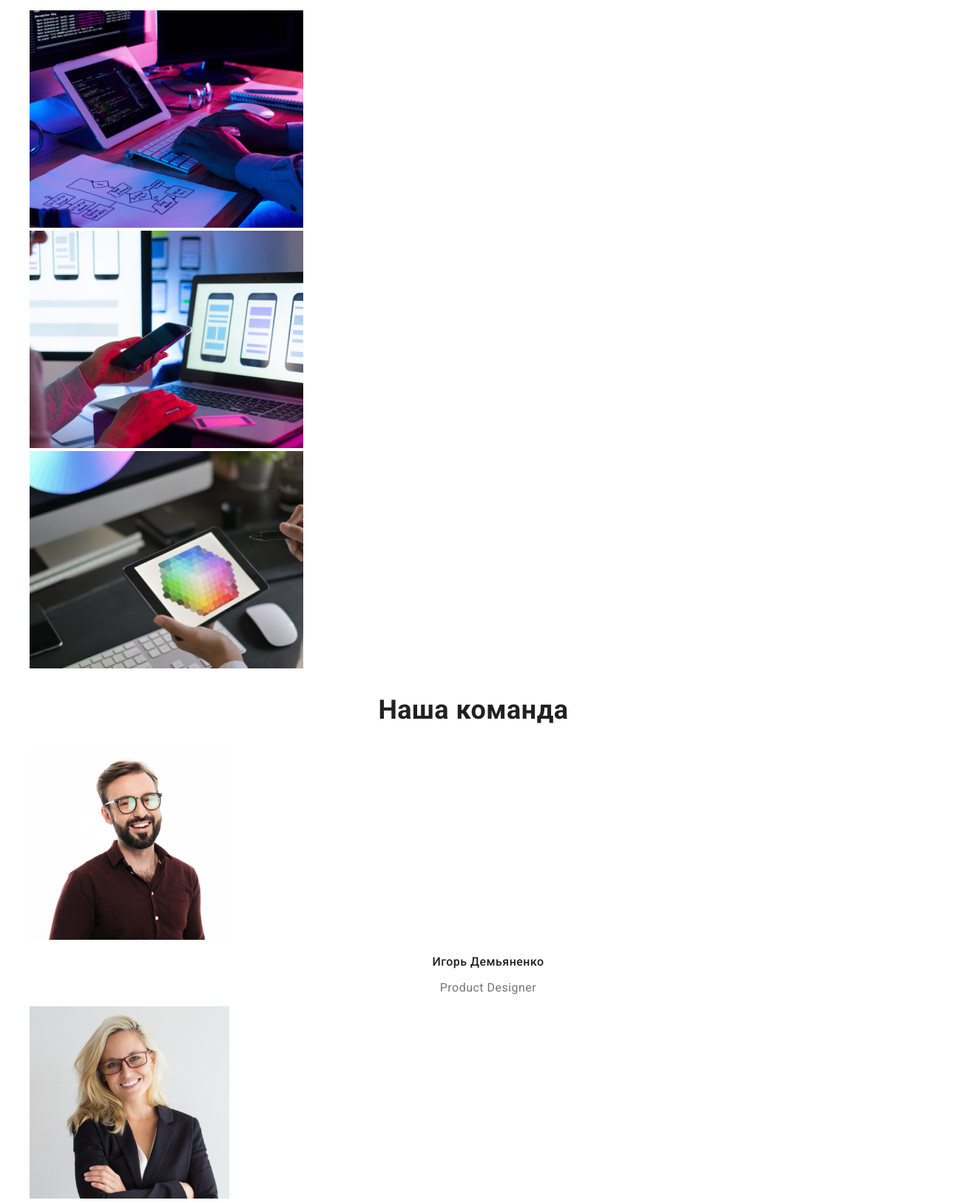
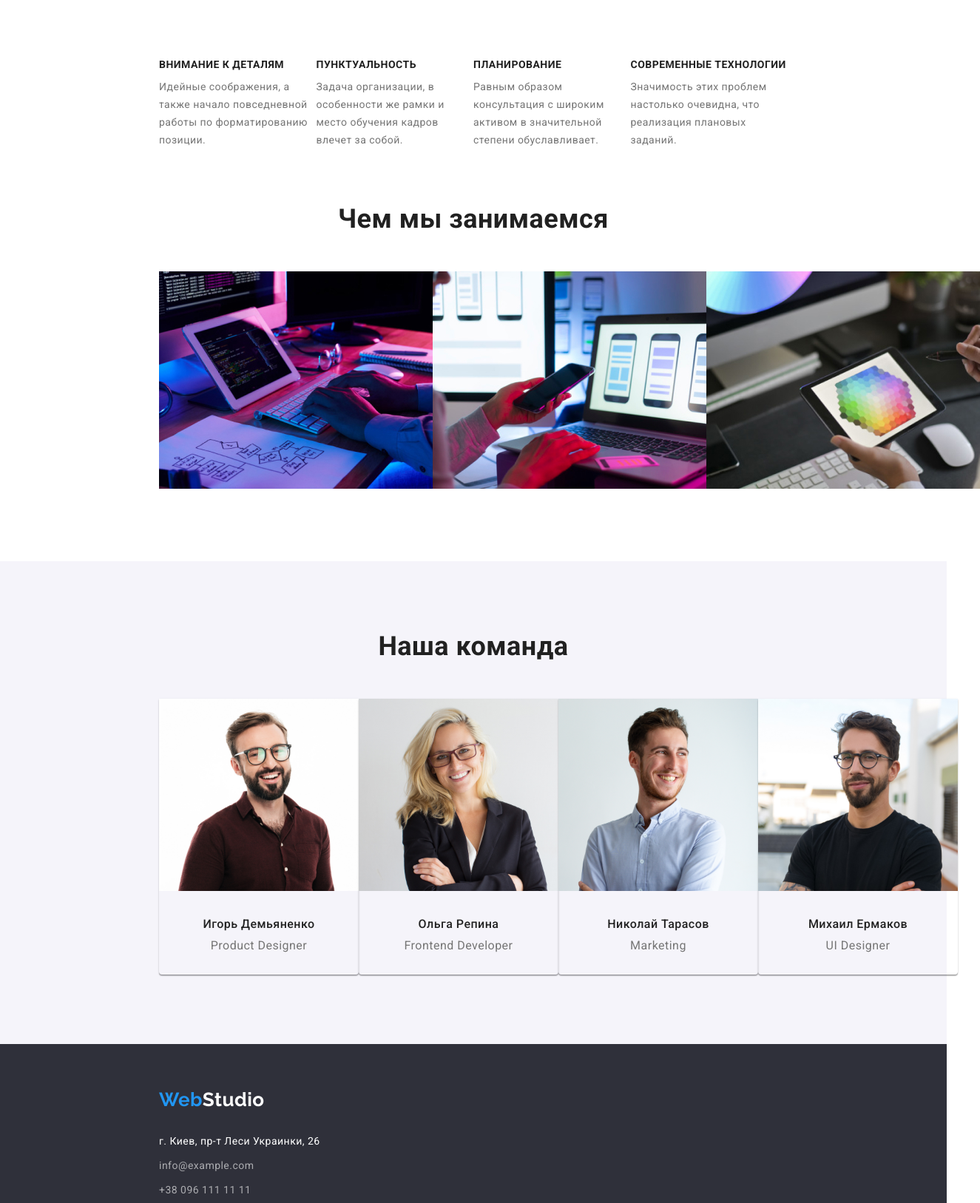
Before and after one commit to EKhoroshko/goit-markup-hw-03, a plain HTML site: page index.html in a window 1280 px wide. Shown: the part 731-2358 px from the top of the page at 74% size, 1325 px wide, since content can reach past the window. Drawn offline with nearby package versions, Linux system fonts and the light colour scheme.

Commit message:
Студия
add css, normalaize

```diff
--- a/css/slyle.css
+++ b/css/slyle.css
@@ -13,8 +13,18 @@
     --background-light-color:#F5F4FA;
     --background-hero-color: #2F303A;
 }
+html{
+    box-sizing: border-box;
+}
+
+*,
+*::before,
+*::after{
+    box-sizing:border-box;
+}
 
 body{
+    max-width: 1600px;
     background-color:var(--background-main-color);
     color: var(--primary-text-color);
     font-family: Roboto,sans-serif;
@@ -28,6 +38,8 @@ a{
 
 .list{
     list-style: none;
+    padding: 0px;
+    margin: 0px;
 }
 
 .logo{
@@ -62,6 +74,7 @@ a{
 }
 
 .contact a {
+    width: 135px;
     color: var(--primary-text-color);
     font-weight: 500;
     font-size: 14px;
@@ -70,6 +83,7 @@ a{
 }
 
 .section-title{
+    margin: 0px;
     color: var(--title-text-color);
     font-weight: 700;
     font-size: 36px;
@@ -77,11 +91,27 @@ a{
     text-align: center;
 }
 
+.header-page{
+    padding: 32px 215px;
+    display: flex;
+    justify-content: space-between;
+}
+
+.site-nav,
+.contact{
+    display: flex;
+}
+
 .hero{
    background-color: var(--background-hero-color);
+   padding-top: 202px;
+   padding-bottom: 206px;
 }
 
 .hero-title{
+    max-width: 696px;
+    padding-bottom: 22px;
+    margin: 0 auto;
     color: #FFFFFF;
     font-weight: 900;
     font-size: 44px;
@@ -92,6 +122,11 @@ a{
 }
 
 .hero-link{
+    padding: 10px 32px;
+    min-width: 200px;
+    margin: 0 auto;
+    box-shadow: 0px 4px 4px rgba(0, 0, 0, 0.15);
+    border-radius: 4px;
     color:#FFFFFF;
     background-color: var(--accent-text-color);
     font-family: Roboto,sans-serif;
@@ -104,7 +139,24 @@ a{
     letter-spacing: 0.06em;
 }
 
+.warranty{
+    padding: 94px 215px;
+}
+
+.warranty ul{
+    display: flex;
+    justify-content: space-between;
+}
+
+.warranty li{
+    display: inline-block;
+    text-align: left;
+    width: 270px;
+    height: 101px;
+}
+
 .warranty-plan{
+    margin: 0px;
     color: var(--title-text-color);
     font-weight: 700;
     font-size: 14px;
@@ -113,11 +165,51 @@ a{
 }
 
 .warranty-text{
+    margin: 0px;
+    padding-top: 10px;
     font-size: 14px;
     line-height: 1.71;
 }
 
+.occupation{
+    padding: 0px 215px 94px;
+}
+
+.occupation .section-title{
+    padding-bottom: 50px;
+}
+
+.occupation ul{
+     display: flex;
+     justify-content: space-between;
+}
+
+.team{
+    padding: 94px 215px;
+    background-color:var(--background-light-color);
+}
+
+.team .section-title{
+    padding-bottom: 50px;
+}
+
+.team ul{
+    display: flex;
+    justify-content: space-between;
+}
+
+.team li{
+    display: inline-block;
+    width: 270px;
+    box-shadow: 0px 1px 3px rgba(0, 0, 0, 0.12),
+    0px 1px 1px rgba(0, 0, 0, 0.14),
+    0px 2px 1px rgba(0, 0, 0, 0.2);
+    border-radius: 0px 0px 4px 4px;
+}
+
 .team-name{
+    margin: 0px;
+    padding-top: 30px;
     color: var(--title-text-color);
     font-weight: 500;
     font-size: 16px;
@@ -126,6 +218,8 @@ a{
 }
 
 .team-proff{
+    margin: 0px;
+    padding: 10px 0px 30px;
     font-size: 16px;
     line-height: 1.19;
     text-align: center;
@@ -134,10 +228,16 @@ a{
 /* Footer*/
 
 .footer{
+    padding: 60px 215px;
     background-color: var(--background-hero-color);
+}
+.address{
+    margin-top: 20px;
 }
 
 .address a{
+    display: inline-block;
+    margin-top: 9px;
     color: rgba(255, 255, 255, 0.6);
     font-family: Roboto,sans-serif;
     font-style: normal;
--- a/index.html
+++ b/index.html
@@ -6,11 +6,11 @@
     <title>Document</title>
     <link rel="preconnect" href="https://fonts.gstatic.com">
     <link href="https://fonts.googleapis.com/css2?family=Oleo+Script&family=Raleway:wght@700&family=Roboto:wght@400;500;700;900&display=swap" rel="stylesheet">
-    <link rel="stylesheet" href="./css/normalize.css">
+    <link rel="stylesheet" href="https://cdnjs.cloudflare.com/ajax/libs/normalize/8.0.1/normalize.min.css">
     <link rel="stylesheet" href="./css/slyle.css">
 </head>
 <body>
-      <header>
+      <header class="header-page">
          <nav>
              <a href="./index.html" class="logo">Web<span>Studio</span></a>
              <ul class="site-nav list">
@@ -27,7 +27,7 @@
       </header>
       <main>
         <section class="hero">
-            <h1 class="hero-title">Эффективные решения <br> для вашего бизнеса</h1>
+            <h1 class="hero-title">Эффективные решения для вашего бизнеса</h1>
             <button class="hero-link" type="button">Заказать услугу</button>
         </section>
 
@@ -53,7 +53,7 @@
             </ul>
         </section>
 
-        <section>
+        <section class="occupation">
             <h2 class="section-title">Чем мы занимаемся</h2>
               <ul class="list">
                   <li><img src="./images/box1.jpg" alt="first" width="370" height="294"></li>
@@ -89,7 +89,6 @@
         </section>
       </main>
 
-
       <footer class="footer">
         <a href="./index.html" class="logo">Web<span class="studio">Studio</span></a>
         <address class="address">
```
Also changed, not shown: portfolio.html (+1 -1 lines).
